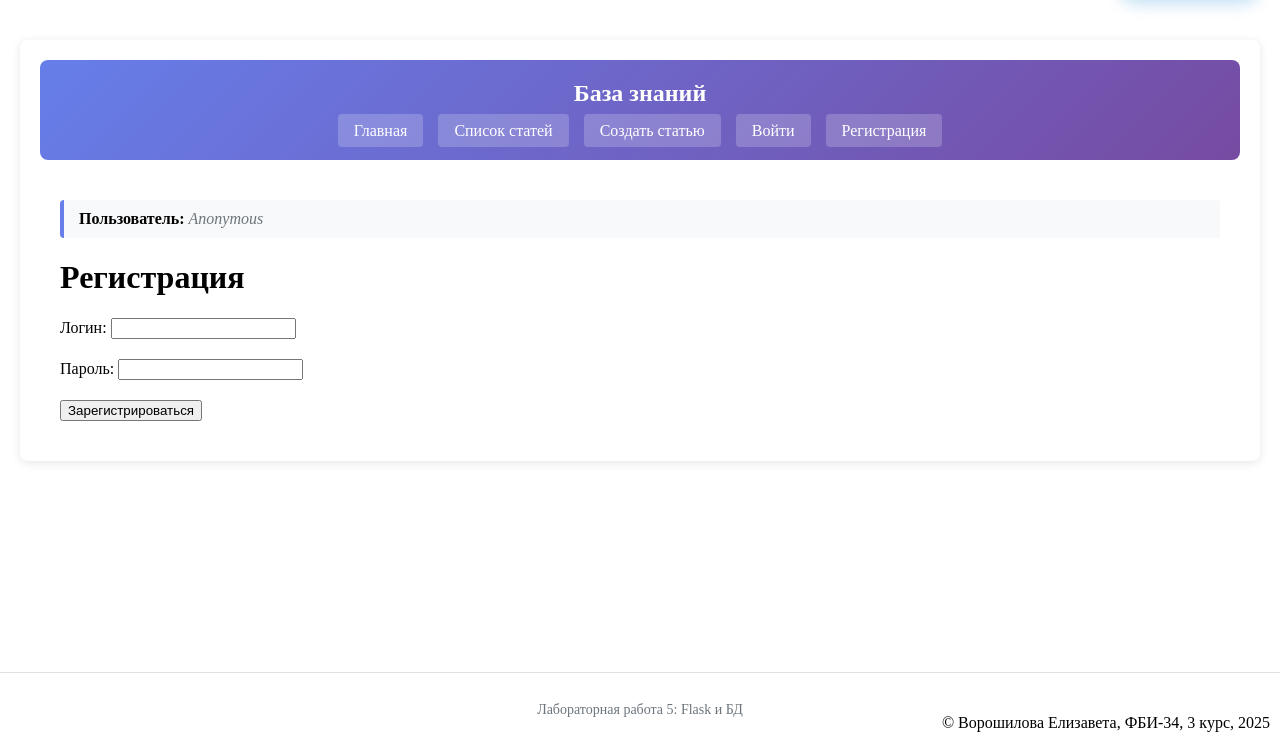
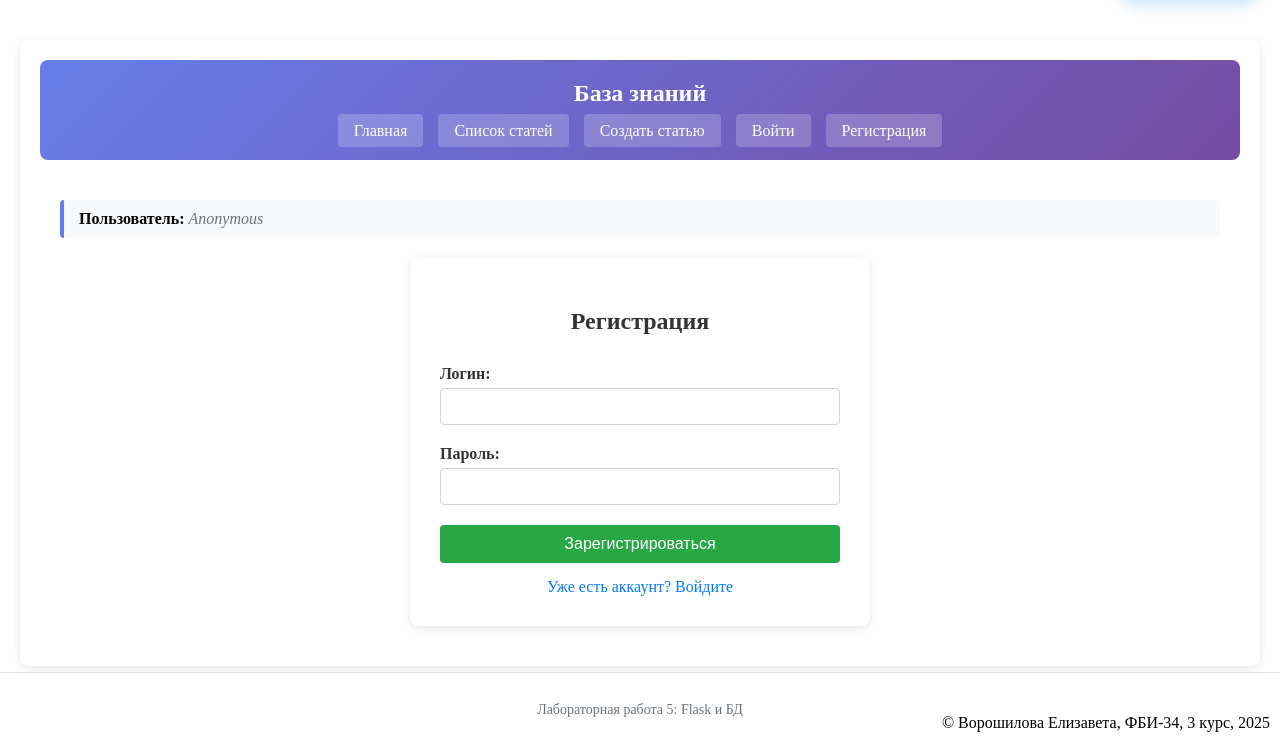
Before and after one commit to lizokelvo/backend, a Flask app: page /lab5/register in a window 1280 px wide. Shown: the part 58-800 px from the top of the page. Run offline with Flask 3, Linux system fonts and the light colour scheme; some libraries are stand-ins or nearby versions.

Commit message:
Изменение стиля 3

```diff
--- a/templates/lab5/register.html
+++ b/templates/lab5/register.html
@@ -1,36 +1,68 @@
 {% extends "lab5/lab5.html" %}
 
-{% block lab %}Лабораторная работа 5{% endblock%}
+{% block lab5_content %}
+<div class="register-form">
+    <h2>Регистрация</h2>
 
-{% block lab5_content %}
-    <h1>Регистрация</h1>
-
-     {% if error %}
-        <div style="color: red; margin-bottom: 15px; padding: 10px; border: 1px solid red; border-radius: 4px; background-color: #ffeeee;">
+    {% if error %}
+        <div class="error-message">
             {{ error }}
         </div>
     {% endif %}
 
     <form action="{{ url_for('lab5.register') }}" method="POST">
         <div class="form-group">
-            <label>
-                Логин: <input type="text" name="login">
-            </label>
+            <label>Логин:</label>
+            <input type="text" name="login" class="form-control" required>
         </div>
 
         <div class="form-group">
+            <label>Пароль:</label>
+            <input type="password" name="password" class="form-control" required>
+        </div>
 
-            <label>
-                Пароль: <input type="password" name="password">
-            </label>
-        </div>
-        <button type="submit">Зарегистрироваться</button>
+        <button type="submit" class="btn btn-primary">Зарегистрироваться</button>
     </form>
 
+    <div class="mt-3 text-center">
+        <a href="{{ url_for('lab5.login') }}">Уже есть аккаунт? Войдите</a>
+    </div>
+</div>
+
 <style>
+    .register-form {
+        max-width: 400px;
+        margin: 0 auto;
+        padding: 30px;
+        background-color: #fff;
+        border-radius: 8px;
+        box-shadow: 0 2px 10px rgba(0,0,0,0.1);
+    }
+
+    .register-form h2 {
+        text-align: center;
+        margin-bottom: 30px;
+        color: #333;
+    }
+
+    .error-message {
+        color: red;
+        margin-bottom: 15px;
+        padding: 10px;
+        border: 1px solid red;
+        border-radius: 4px;
+        background-color: #ffeeee;
+    }
 
     .form-group {
         margin-bottom: 20px;
+    }
+
+    .form-group label {
+        display: block;
+        margin-bottom: 5px;
+        font-weight: bold;
+        color: #333;
     }
 
     .form-control {
@@ -40,5 +72,37 @@
         border-radius: 4px;
         box-sizing: border-box;
     }
+
+    .btn {
+        width: 100%;
+        padding: 10px;
+        background-color: #28a745;
+        color: white;
+        border: none;
+        border-radius: 4px;
+        cursor: pointer;
+        font-size: 16px;
+    }
+
+    .btn:hover {
+        background-color: #218838;
+    }
+
+    .mt-3 {
+        margin-top: 15px;
+    }
+
+    .text-center {
+        text-align: center;
+    }
+
+    .text-center a {
+        color: #007bff;
+        text-decoration: none;
+    }
+
+    .text-center a:hover {
+        text-decoration: underline;
+    }
 </style>
 {% endblock %}
```
